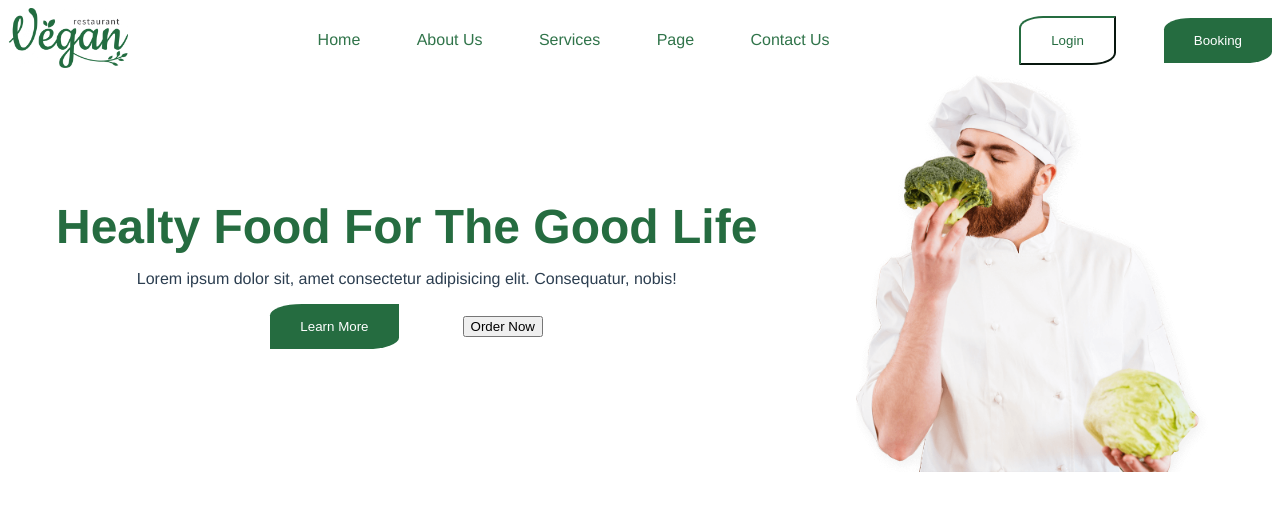
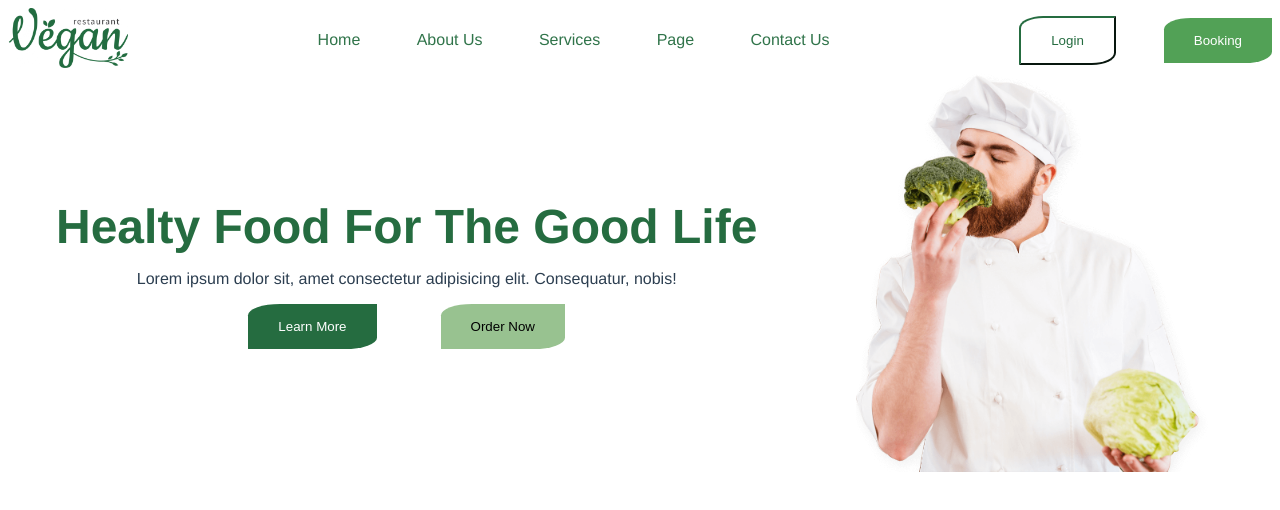
Before and after one commit to Resdayn/restaurant_site, a Vue app: page / in a window 1280 px wide. In both pictures the pointer is over the button "Booking". Shown: the top 510 px of the page. Built offline with nearby package versions, Linux system fonts and the light colour scheme.

Commit message:
added new color class and modified hover behavior

```diff
--- a/src/components/Base/BaseButton.vue
+++ b/src/components/Base/BaseButton.vue
@@ -25,17 +25,38 @@ export default {
     padding: 15px 30px;
 }
 
+.paleButton {
+    background: #98C290;
+    border-color: #98C290;
+    color: black;
+    border-radius: 25% 0 25% 0;
+    border: none;
+    padding: 15px 30px;
+}
 .wholeButton:hover{
+    background-color: #52A156;
+    border-color: #52A156;
+    color: white;
     animation: shrinkOnHover;
     animation-duration: 1s;
 }
 .flatButton:hover {
+    background-color: #52A156;
+    border-color: #52A156;
+    color: white;
+    animation: shrinkOnHover;
+    animation-duration: 1s;
+}
+
+.paleButton:hover {
+    background-color: #52A156;
+    color: white;
     animation: shrinkOnHover;
     animation-duration: 1s;
 }
 
 @keyframes shrinkOnHover {
     from {transform: scale(1);}
-    to {transform: scale(0.7);}
+    to {transform: scale(0.85);}
 }
 </style>
```
